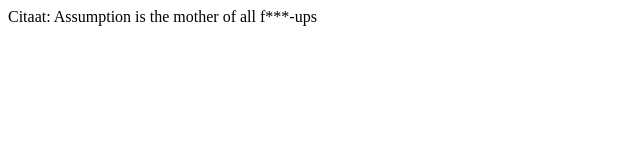
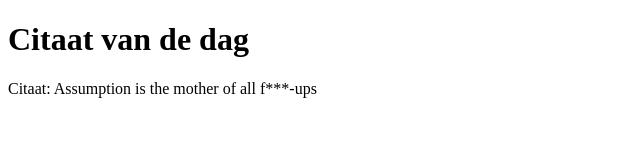
Before and after one commit to KarineNingbers/toetsVersiebeheer, a plain HTML site: page index.html in a window 1280 px wide. Shown: the whole page, without its empty margins (0-640 px from the left). Drawn offline with Linux system fonts and the light colour scheme.

Commit message:
citaat van de dag

```diff
--- a/index.html
+++ b/index.html
@@ -1,6 +1,7 @@
 <!DOCTYPE html>
 <html>
 	<head>
+		<h1>Citaat van de dag</h1>
 	</head>
 	<body>
 	Citaat: Assumption is the mother of all f***-ups
```
